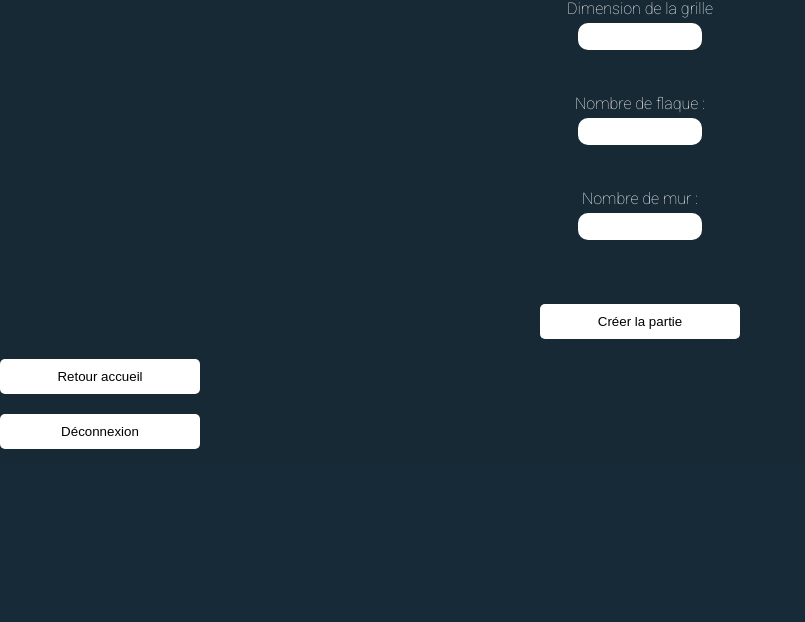
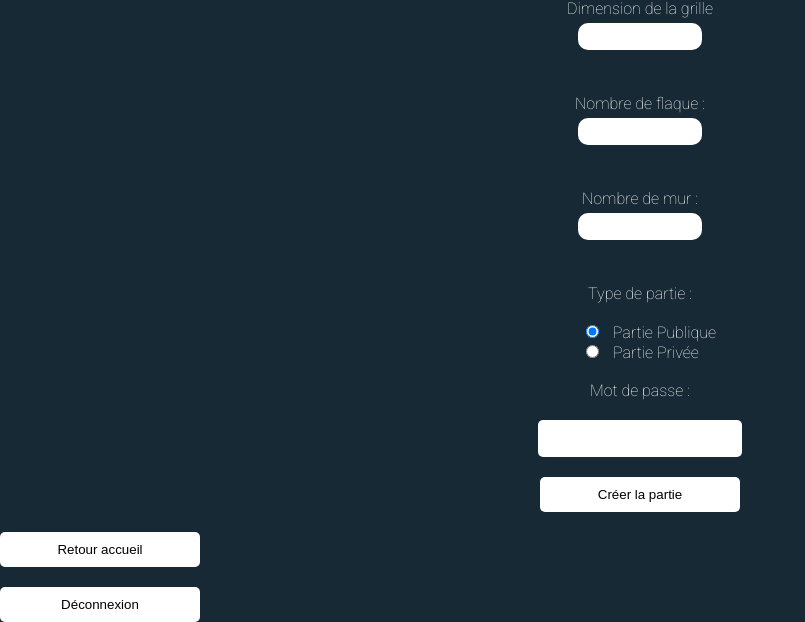
Before and after one commit to Kcrach/BlaireauxEtKeke, a PHP site: page /BlaireauxEtKeke/pages/creerPartie.php in a window 1280 px wide. Shown: the part 337-959 px from the top of the page, without its empty margins (0-805 px from the left). Before the commit the page ends 786 px from the top, so only its background shows below. Run offline with PHP 8.4, Linux system fonts and the light colour scheme; the visitor is signed in with stand-in values (Sample User, id 1).

Commit message:
Ajout parti public/privée
JS pour bloqué ou non le mot de passe

```diff
--- a/pages/creerPartie.php
+++ b/pages/creerPartie.php
@@ -52,7 +52,22 @@
 							<input type="number" min="0" id="nbMur" name="nbMur"/></br>
 
 							</br>
-
+							<label>Type de partie :</label>
+							</br>
+							</br>
+							<input type="radio" id="Public" name="typepartie" onchange="typePartie()" value="Publique" checked="checked">
+							<label for="Public"> Partie Publique </label>
+							</br>
+							<input type="radio" id="Privée" name="typepartie" onchange="typePartie()" value="Privée">
+							<label for="Privée"> Partie Privée </label>
+							</br>
+							</br>
+							<div id="bloqué">
+								<label for"mdp"> Mot de passe :</label>
+								</br>
+								<input type="text" id="mdp" name="mdp">
+								</br>
+							</div>
 							<input type="submit" id="créerPartie" value="Créer la partie"/>
 
 						</form>
--- a/styles/creerPartie.css
+++ b/styles/creerPartie.css
@@ -39,7 +39,7 @@ input {
 	transition: 0.3s;
 }
 
-#deconnexion, #créerPartie, #retour{
+#deconnexion, #créerPartie, #retour, #mdp{
 	background-color: white;
 	margin-top: 20px;
 	width: 200px;
@@ -48,11 +48,22 @@ input {
     transition: 0.15s;
 }
 
-#deconnexion:hover, #créerPartie:hover, #retour:hover{
+#deconnexion:hover, #créerPartie:hover, #retour:hover, #mdp:hover{
 	margin-top: 15px;
 	color: #0498A2;
 	height: 45px;
 }
+
+#Public
+{
+    margin-left:22px;
+    margin-right: 10px;
+}
+
+#Privée{
+	margin-right:10px;
+}
+
 
 @-webkit-keyframes couleur0 {
 	from{background-image:linear-gradient(to top,#172935 , #0498A2 0%);}
```
Also changed, not shown: js/mdp.js (added, +7 -0 lines).
